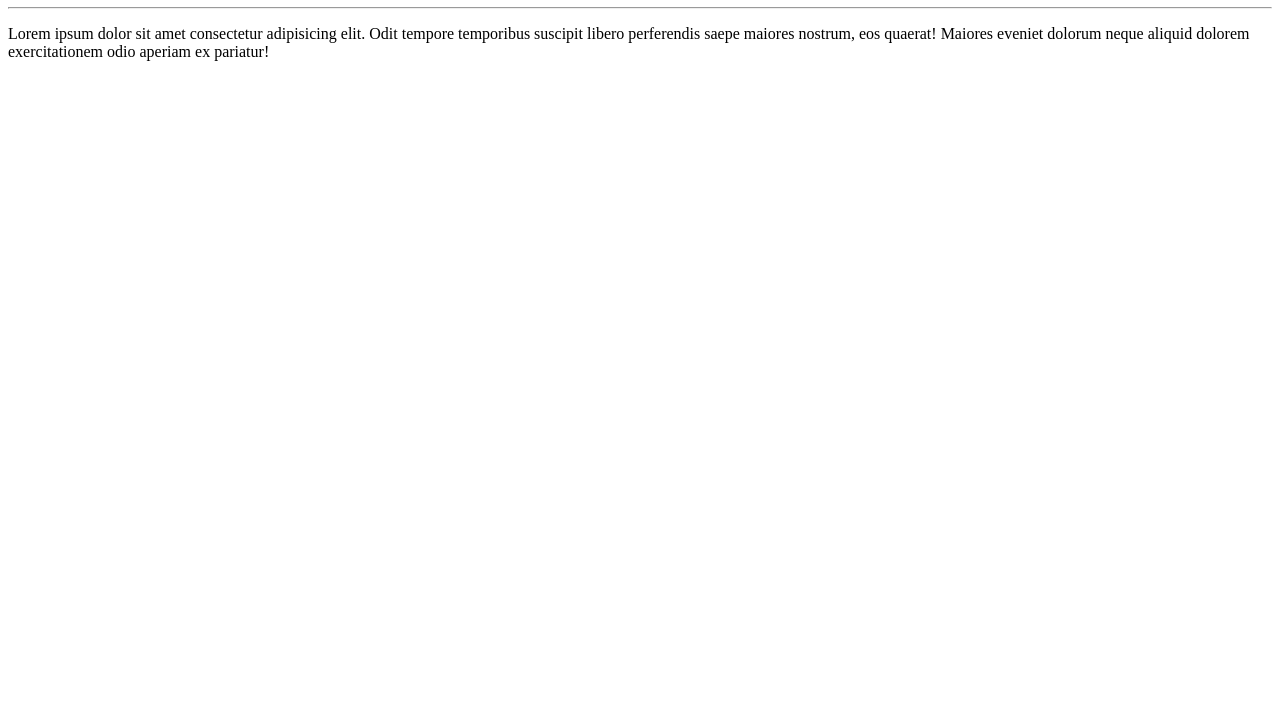
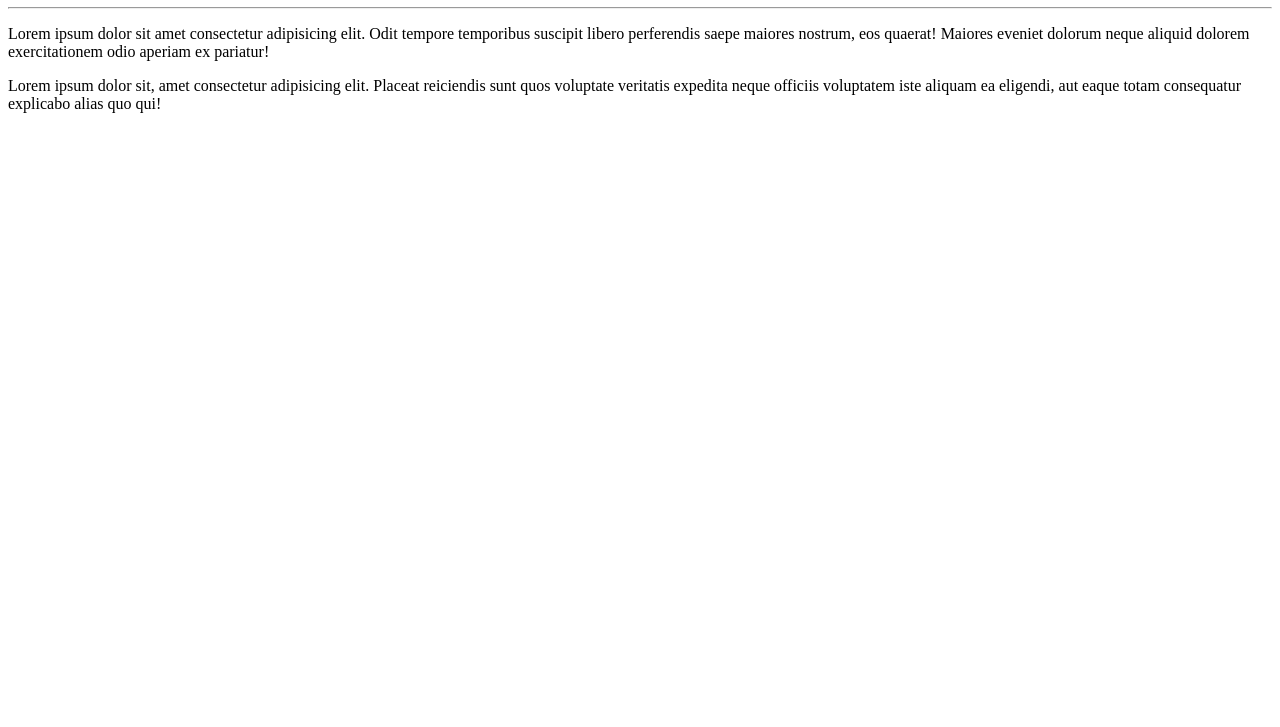
Before and after one commit to BigBam-cpu/Ola-Mundo, a plain HTML site: page site-exemplo/index.html in a window 1280 px wide. Shown: the part 73-800 px from the top of the page. Drawn offline with Linux system fonts and the light colour scheme.

Commit message:
Adicionei um parágrafo

```diff
--- a/site-exemplo/index.html
+++ b/site-exemplo/index.html
@@ -10,6 +10,6 @@
     <h1>Olá, Mundo!</h1>
     <hr>
     <p>Lorem ipsum dolor sit amet consectetur adipisicing elit. Odit tempore temporibus suscipit libero perferendis saepe maiores nostrum, eos quaerat! Maiores eveniet dolorum neque aliquid dolorem exercitationem odio aperiam ex pariatur!</p>
-
+    <p>Lorem ipsum dolor sit, amet consectetur adipisicing elit. Placeat reiciendis sunt quos voluptate veritatis expedita neque officiis voluptatem iste aliquam ea eligendi, aut eaque totam consequatur explicabo alias quo qui!</p>
 </body>
 </html>
```
